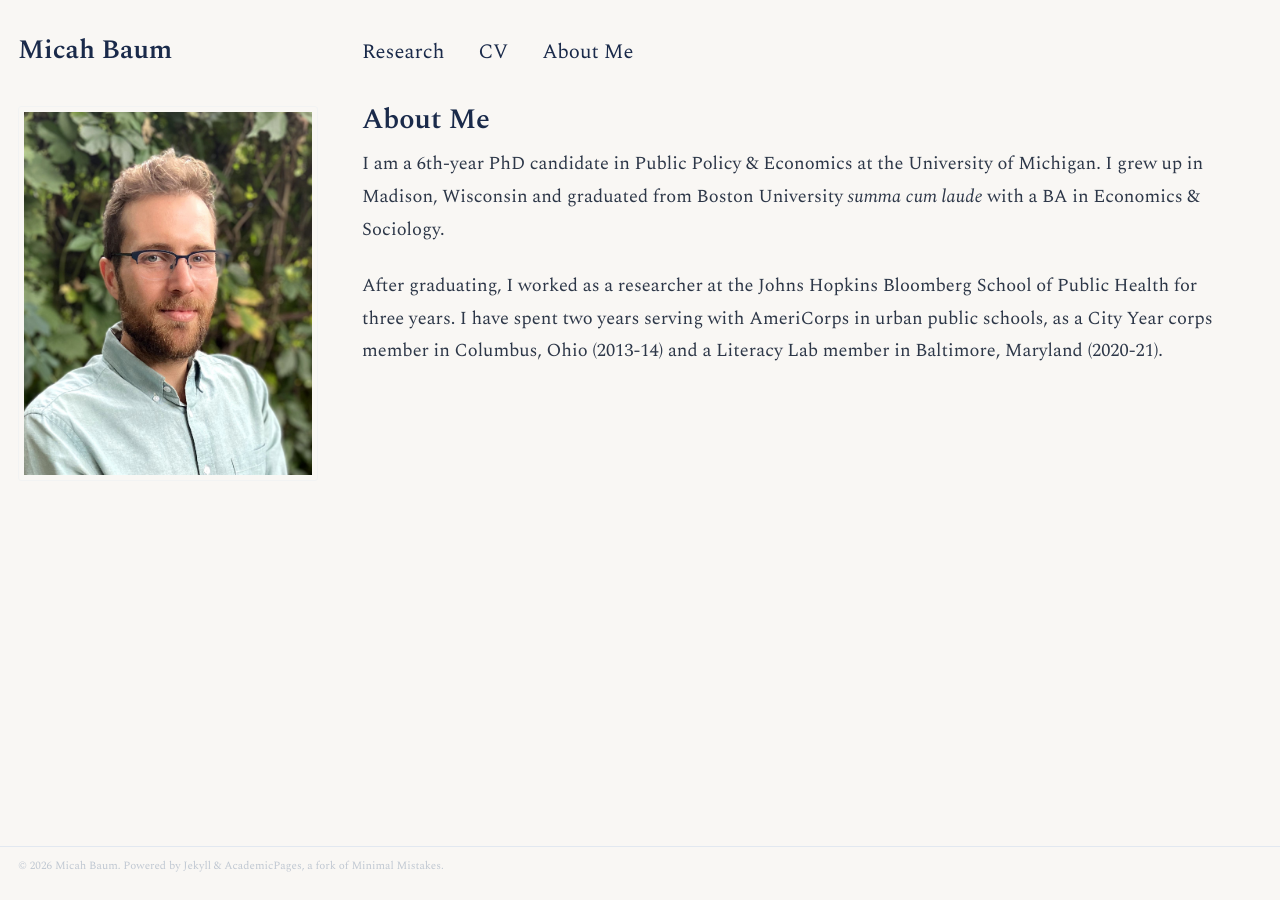
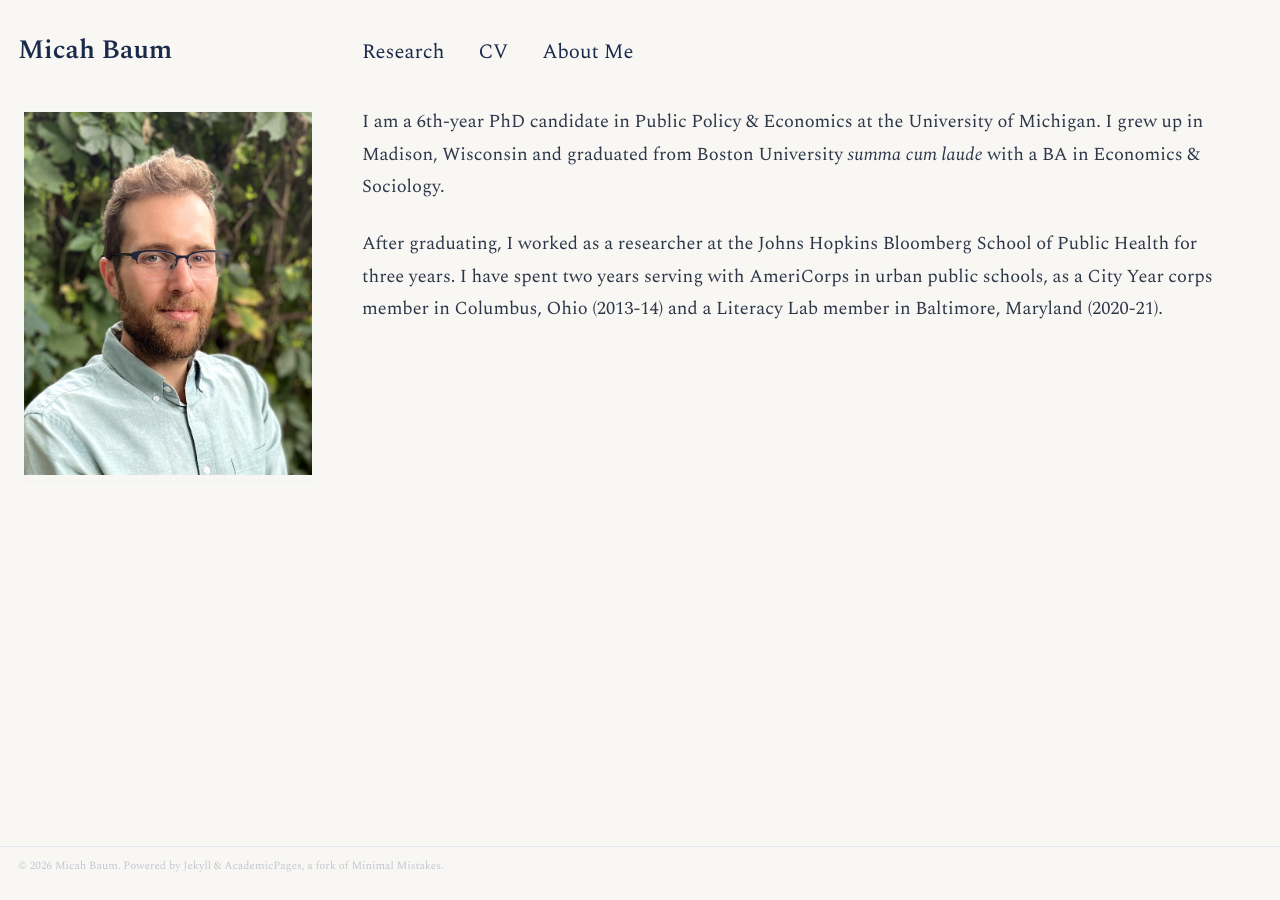
Before and after one commit to micah-baum/micah-baum.github.io, a Jekyll site: the page built from _pages/about-me.md, in a window 1280 px wide. Built offline with Jekyll 4.4.1, drawn with Linux system fonts in a browser that asks for light colours.

Commit message:
Hide the page heading on Research and About Me
Add a hide_title front-matter flag to the archive and single layouts and set it
on both pages. Keeping title: means the browser tab, <title> tag and SEO
metadata are unaffected; only the visible h1 goes.

Co-Authored-By: Claude Opus 5 <noreply@anthropic.com>

```diff
--- a/_layouts/archive.html
+++ b/_layouts/archive.html
@@ -17,7 +17,7 @@ layout: default
 
   <div class="archive">
     {% unless page.header.overlay_color or page.header.overlay_image %}
-      <h1 class="page__title">{{ page.title }}</h1>
+      {% unless page.hide_title %}<h1 class="page__title">{{ page.title }}</h1>{% endunless %}
     {% endunless %}
     {{ content }}
   </div>
--- a/_layouts/single.html
+++ b/_layouts/single.html
@@ -26,7 +26,7 @@ layout: default
     <div class="page__inner-wrap">
       {% unless page.header.overlay_color or page.header.overlay_image %}
         <header>
-          {% if page.title %}<h1 class="page__title" itemprop="headline">{{ page.title | markdownify | remove: "<p>" | remove: "</p>" }}</h1>{% endif %}
+          {% if page.title and page.hide_title != true %}<h1 class="page__title" itemprop="headline">{{ page.title | markdownify | remove: "<p>" | remove: "</p>" }}</h1>{% endif %}
           {% if page.read_time %}
             <p class="page__meta"><i class="fa fa-clock-o" aria-hidden="true"></i> {% include read-time.html %}</p>
           {% endif %}
```
Also changed, not shown: _pages/about-me.md (+1 -0 lines), _pages/research.md (+1 -0 lines).
